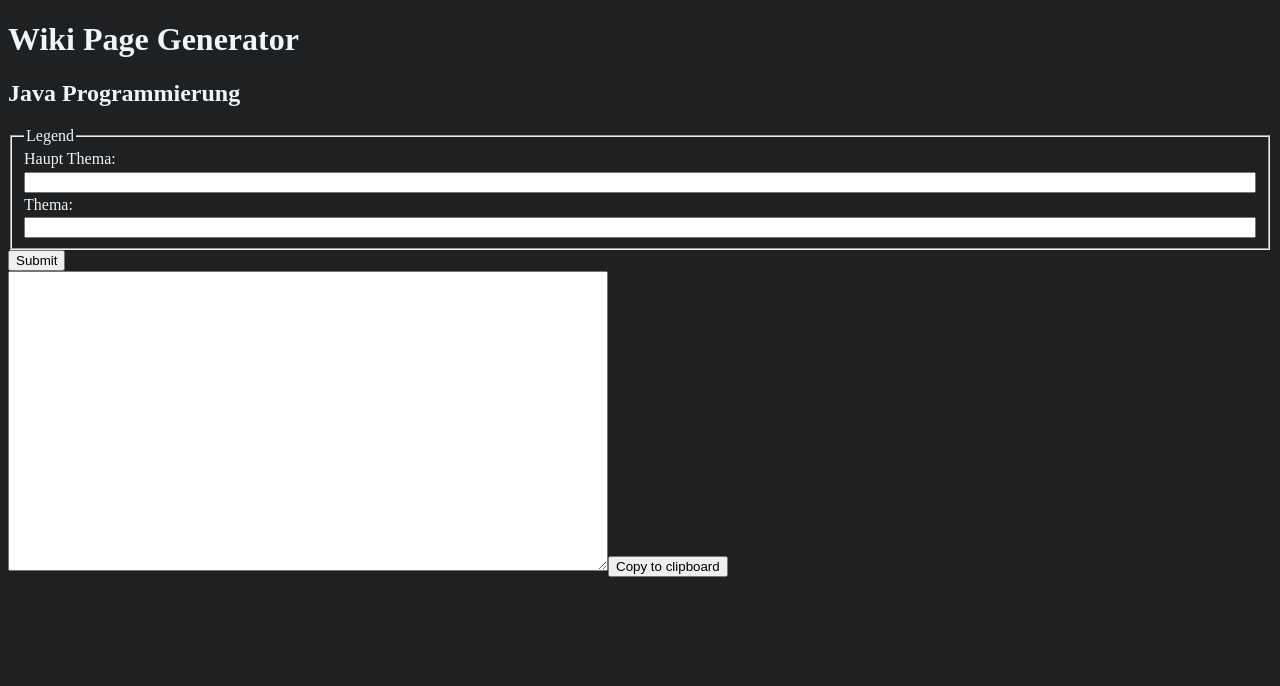
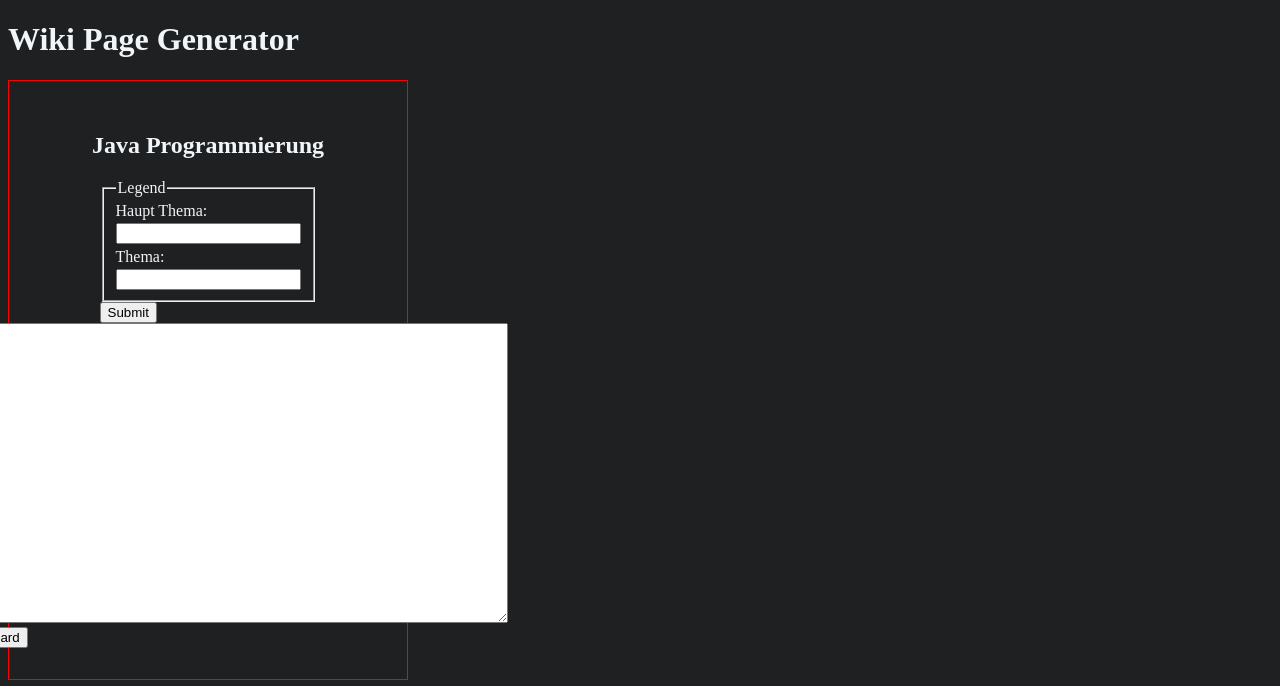
Before and after one commit to Satttoshi/github-wiki-generator, a Next.js app: page / in a window 1280 px wide. Shown: the top 686 px of the page. Built offline with nearby package versions, Linux system fonts and the light colour scheme.

Commit message:
start styling

```diff
--- a/pages/_app.tsx
+++ b/pages/_app.tsx
@@ -1,5 +1,5 @@
-import type { AppProps } from 'next/app'
-import GlobalStyle from '../styles';
+import type { AppProps } from "next/app";
+import GlobalStyle from "../styles";
 
 function MyApp({ Component, pageProps }: AppProps) {
   return (
@@ -10,4 +10,4 @@ function MyApp({ Component, pageProps }: AppProps) {
   );
 }
 
-export default MyApp
+export default MyApp;
--- a/pages/index.tsx
+++ b/pages/index.tsx
@@ -1,19 +1,32 @@
-import type { NextPage } from 'next'
-import Form from '../components/Form'
+import type { NextPage } from "next";
+import Form from "../components/Form";
 // @ts-ignore
 import MarkdownField from "../components/MarkdownField";
-import useStore from '../zustand/store';
+import useStore from "../zustand/store";
+import styled from "styled-components";
 
 const Home: NextPage = () => {
-  const isFetching = useStore(state => state.isFetching);
+  const isFetching = useStore((state) => state.isFetching);
   return (
     <>
       <h1>Wiki Page Generator</h1>
-        <Form/>
+      <StyledMain>
+        <Form />
         {isFetching && <p>Loading...</p>}
-        <MarkdownField markdownContent="Hello Worldddd"/>
+        <MarkdownField markdownContent="Hello Worldddd" />
+      </StyledMain>
     </>
-  )
-}
+  );
+};
 
-export default Home
+const StyledMain = styled.main`
+  width: 400px;
+  height: 600px;
+  border: 1px solid red;
+  display: flex;
+  flex-direction: column;
+  align-items: center;
+  justify-content: center;
+`;
+
+export default Home;
```
